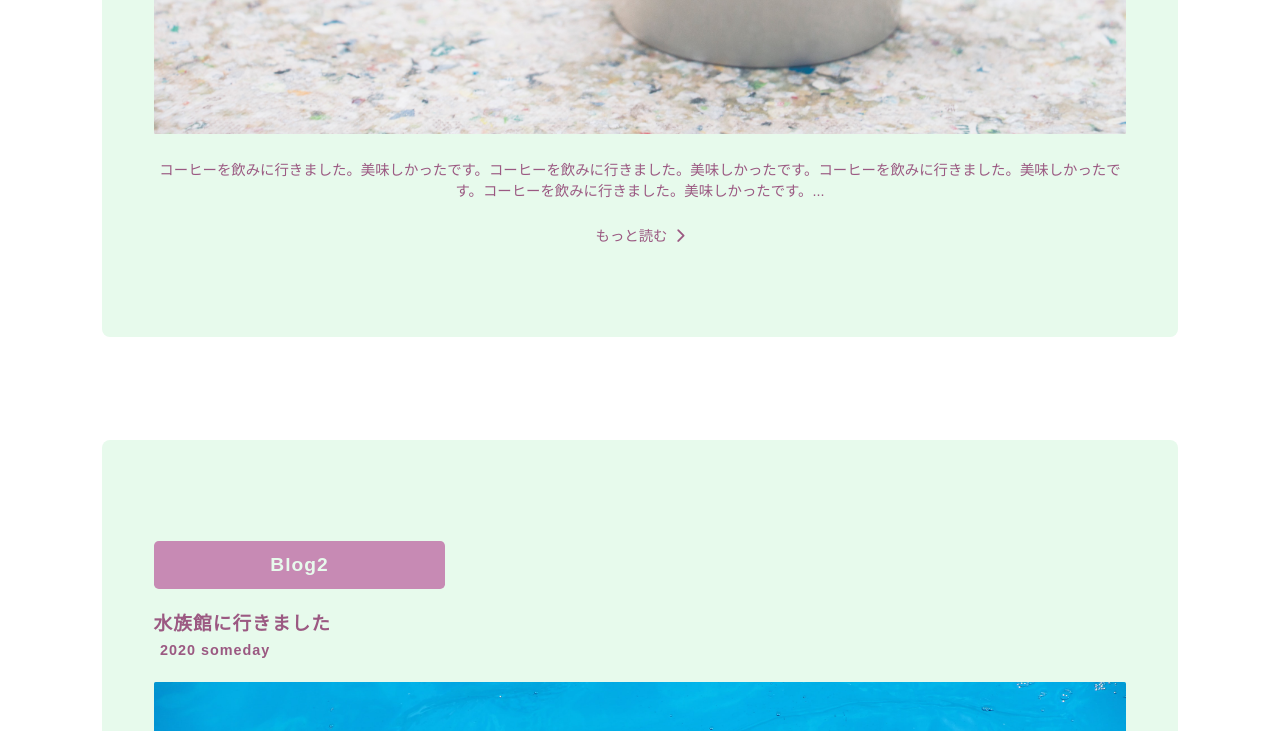
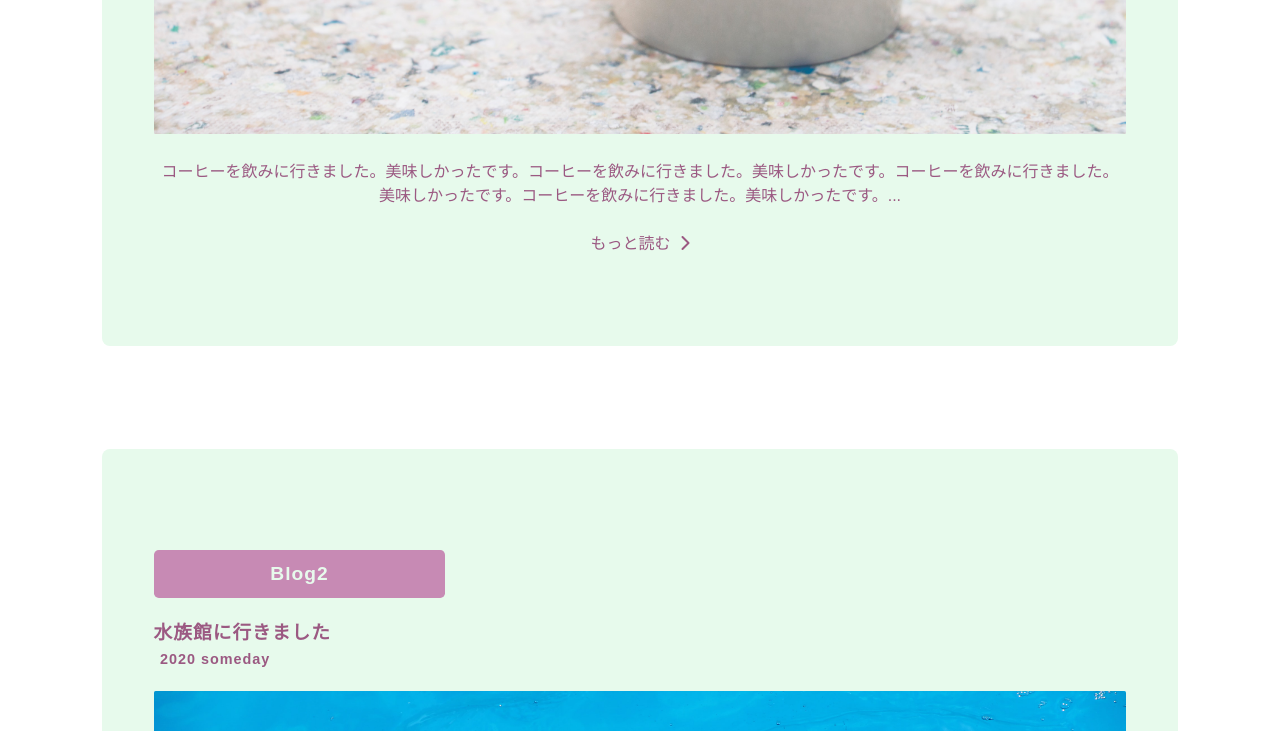
Before and after one commit to tkaii/mysite_2-, a plain HTML site: page blog.html in a window 1280 px wide. Shown: the part 1240-1971 px from the top of the page. Drawn offline with Linux system fonts and the light colour scheme; a script that the page names is missing.

Commit message:
Update style.css

```diff
--- a/style.css
+++ b/style.css
@@ -342,8 +342,18 @@ textarea {
   .blog-content {
     padding: 6% 4%;
   }
+
   .blog-content__tag {
     font-size: 1.2rem;
     padding: .8rem;
   }
+
+  .blog-article {
+    font-size: .9rem;
+    margin-bottom: 1rem;
   }
+
+  .blog-article {
+  font-size: 1rem;
+  }
+}
```
